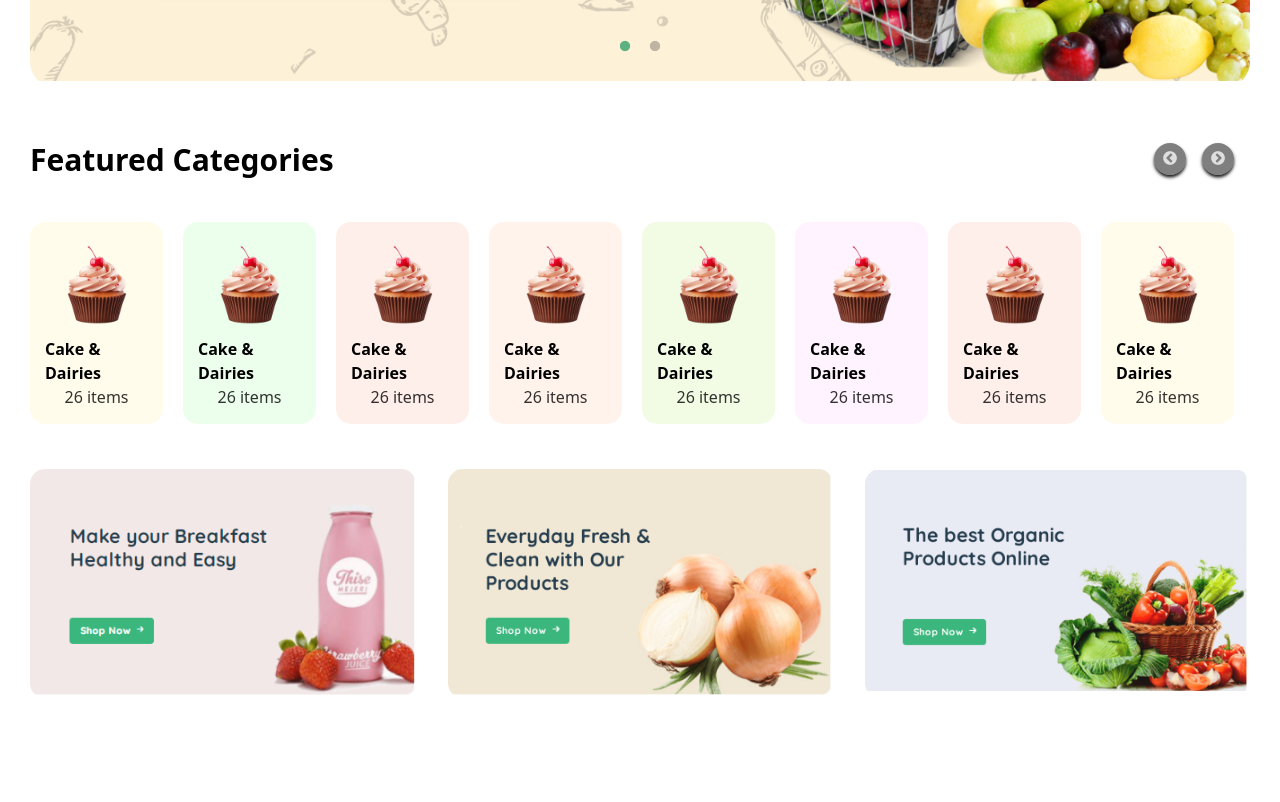
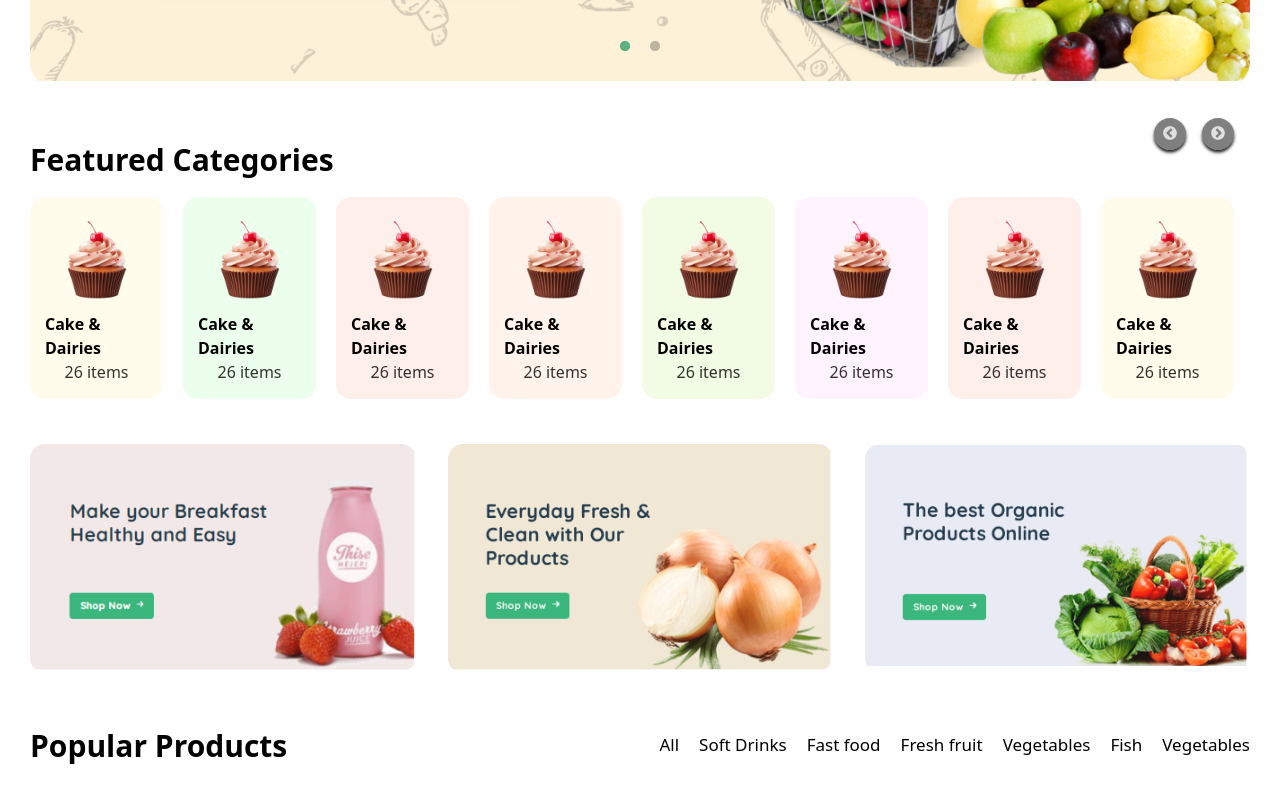
Before and after one commit to MohonSaha/Flash-Time-Client, a React (Vite) app: page / in a window 1280 px wide. Shown: the part 500-1302 px from the top of the page. Before the commit the page ends 1198 px from the top, so only its background shows below. Built offline with nearby package versions, Linux system fonts and the light colour scheme.

Commit message:
design product filter section

```diff
--- a/src/components/ui/Banner/Banner.css
+++ b/src/components/ui/Banner/Banner.css
@@ -1,3 +1,7 @@
+.bannerSection {
+  padding-bottom: 20px;
+}
+
 .bannerSection .box {
   overflow: hidden;
   border-radius: 15px;
--- a/src/index.css
+++ b/src/index.css
@@ -28,7 +28,6 @@
 .sectionHeading {
   font-size: 30px;
   font-weight: 700;
-  margin-bottom: 25px;
 }
 
 .myTransition {
--- a/src/pages/Home/Home/Home.jsx
+++ b/src/pages/Home/Home/Home.jsx
@@ -1,6 +1,7 @@
 import Banner from "../../../components/ui/Banner/Banner";
 import CategoryTabSlider from "../../../components/ui/CategoryTabSlider/CategoryTabSlider";
 import CarouselSlider from "../../../components/ui/Slider/Slider";
+import PopularProduct from "../PopularProduct/PopularProduct";
 
 const Home = () => {
   return (
@@ -8,6 +9,7 @@ const Home = () => {
       <CarouselSlider />
       <CategoryTabSlider />
       <Banner />
+      <PopularProduct />
     </div>
   );
 };
--- /dev/null
+++ b/src/pages/Home/PopularProduct/PopularProduct.css
@@ -0,0 +1,17 @@
+.Popularproduct {
+  margin-bottom: 200px;
+  padding: 30px 0px;
+}
+
+.Popularproduct .filterTab li a {
+  font-size: 17px;
+  color: #000;
+  transition: all 0.3s ease-in-out;
+  position: relative;
+  font-weight: 500;
+}
+
+.filterTab li a:hover {
+  color: var(--primary-color) !important;
+  transform: translateY(-10px);
+}
--- /dev/null
+++ b/src/pages/Home/PopularProduct/PopularProduct.jsx
@@ -0,0 +1,69 @@
+import "./PopularProduct.css";
+
+const PopularProduct = () => {
+  const categoriesNames = [
+    "Clothing and Beauty",
+    "Soft Drinks",
+    "Fish and Seafood",
+    "Pet food & toy",
+    "Fast food",
+    "Baking material",
+    "Vegetables",
+    "Fresh fruit",
+    "Bread and juice",
+    "Milk and Dairies",
+    "Soft Drinks",
+    "Clothing and Beauty",
+    "Fish and Seafood",
+    "Fast food",
+    "Pet food & toy",
+  ];
+  return (
+    <div className="Popularproduct">
+      <div className="container-fluid">
+        <div className="flex items-center justify-between">
+          <h2 className="sectionHeading mt-0 mb-0">Popular Products</h2>
+          <ul className="list-list-inline flex gap-5 filterTab">
+            <li className="list-inline-item">
+              <a href="All" className="cursor-pointer">
+                All
+              </a>
+            </li>
+            <li className="list-inline-item">
+              <a href="All" className="cursor-pointer">
+                Soft Drinks
+              </a>
+            </li>
+            <li className="list-inline-item">
+              <a href="All" className="cursor-pointer">
+                Fast food
+              </a>
+            </li>
+            <li className="list-inline-item">
+              <a href="All" className="cursor-pointer">
+                Fresh fruit
+              </a>
+            </li>
+            <li className="list-inline-item">
+              <a href="All" className="cursor-pointer">
+                Vegetables
+              </a>
+            </li>
+            <li className="list-inline-item">
+              <a href="All" className="cursor-pointer">
+                Fish
+              </a>
+            </li>
+            <li className="list-inline-item">
+              <a href="All" className="cursor-pointer">
+                Vegetables
+              </a>
+            </li>
+          </ul>
+        </div>
+      </div>
+    </div>
+  );
+};
+
+export default PopularProduct;
```
